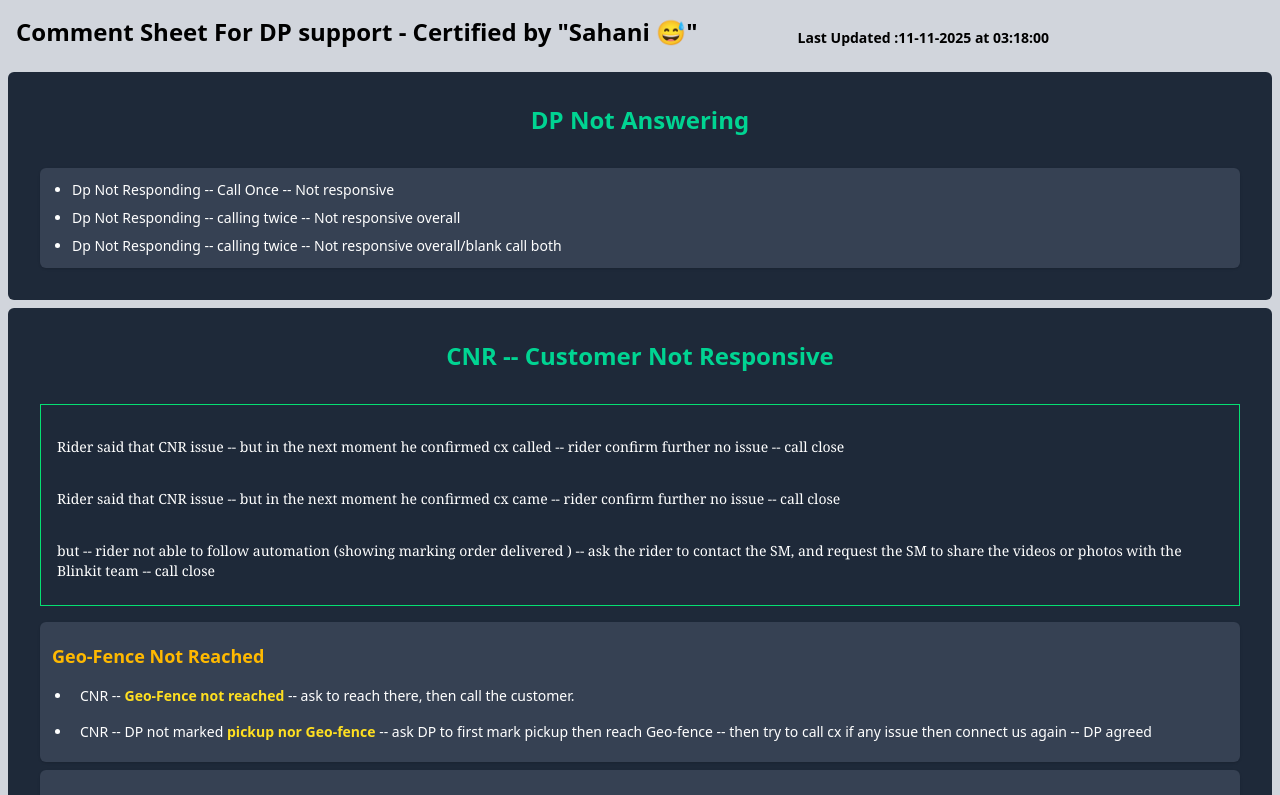
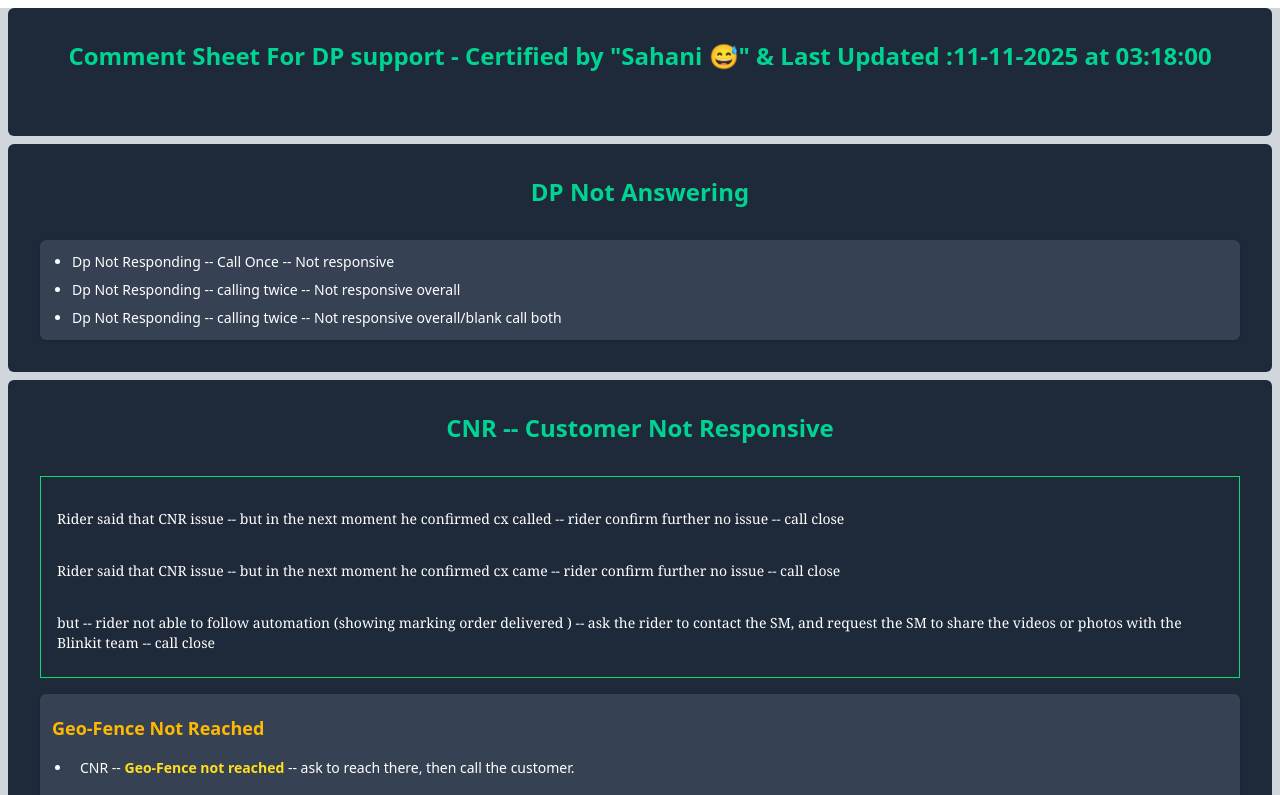
Before and after one commit to Code-with-Sahani/Blinket-DP, a React (Vite) app: page / in a window 1280 px wide. Shown: the top 795 px of the page. Built offline with nearby package versions, Linux system fonts and the light colour scheme.

Commit message:
Update App.jsx

```diff
--- a/src/App.jsx
+++ b/src/App.jsx
@@ -17,7 +17,11 @@ const App = () => {
   return (
     <div className='h-full w-full bg-gray-300 text-white'>
 
-      <p className=' p-4 text-black text-center text-2xl font-bold flex gap-25' >Comment Sheet For DP support - Certified by "Sahani &#128517;" <h2 className='text-sm mt-3'>Last Updated :11-11-2025 at 03:18:00</h2></p>
+       <div className="m-2 p-4 text-sm bg-gray-800 text-white rounded-md md:p-6 lg:p-8">
+            <h2 className="text-center text-2xl  font-bold text-emerald-400 mb-8">Comment Sheet For DP support - Certified by "Sahani &#128517;" & Last Updated :11-11-2025 at 03:18:00</h2>
+       </div>
+
+
       <DP_Not_Answer />
       <CNR />
       <CDO />
```
